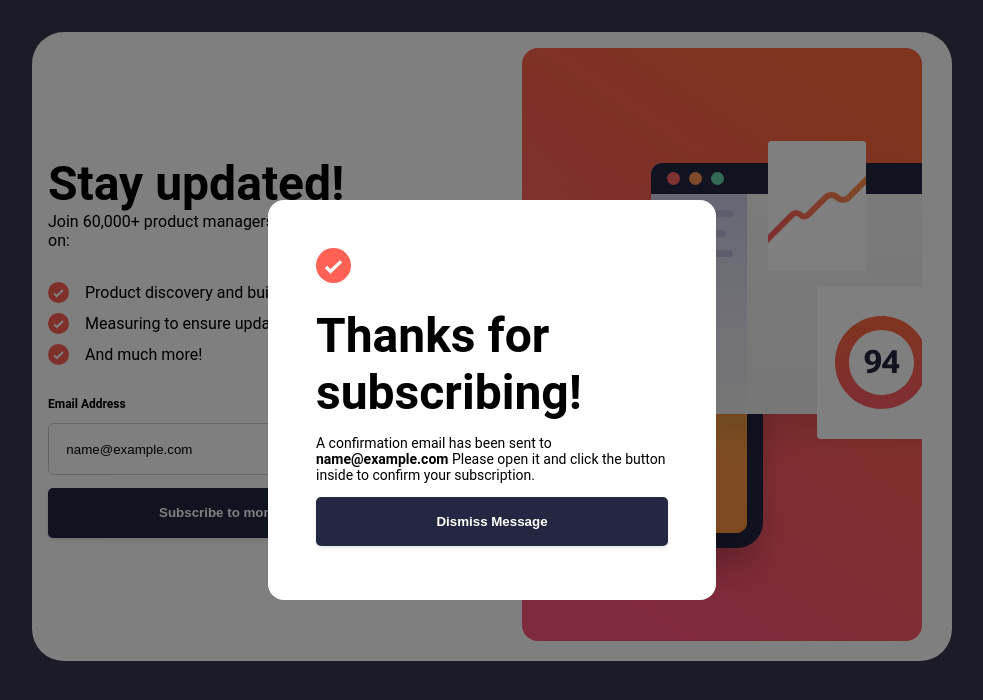
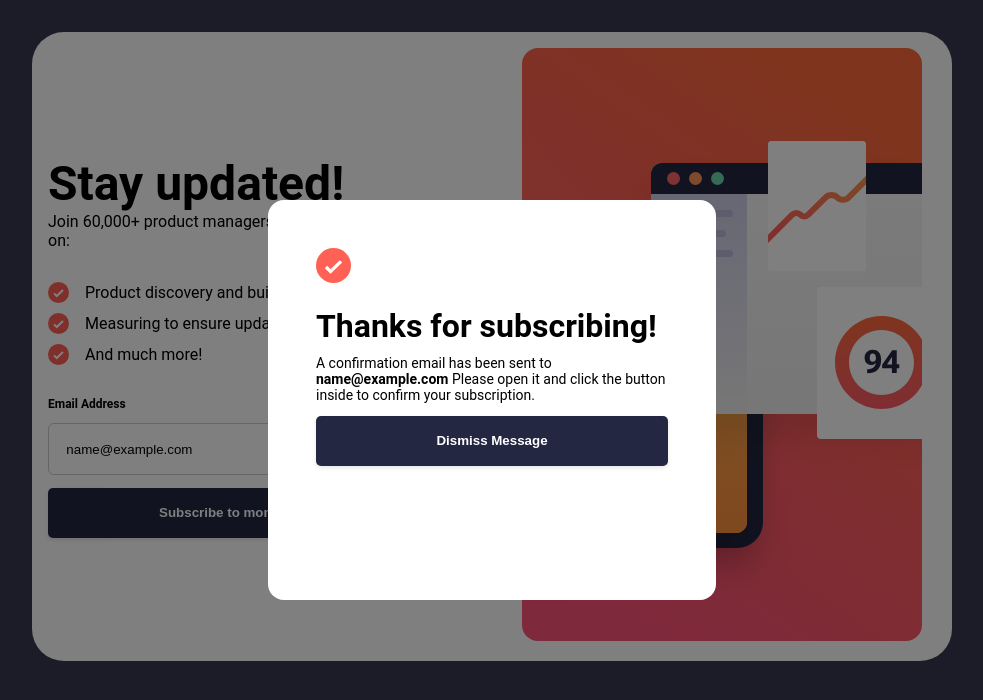
Before and after one commit to abmanaf/Newsletter-sign-up, a React (Vite) app: page / in a window 1280 px wide. Both pictures are taken after typing "name@example.com" into the empty fields and a click on the button "Subscribe to monthly newsletter". Shown: the top 700 px of the page, without its empty margins (148-1131 px from the left). Built offline with nearby package versions, Linux system fonts and the light colour scheme; a web font is replaced by a local one.

Commit message:
minor changes

```diff
--- a/src/Modal.jsx
+++ b/src/Modal.jsx
@@ -13,7 +13,7 @@ function Modal({ show, onClose, email }) {
             <img src="../assets/images/icon-list.svg" alt="icon-list" />
         </div>
         <div style={{textAlign: 'start'}}>
-            <h1 style={{ marginBottom: '0.3em'}}>Thanks for subscribing!</h1>
+            <h1 style={{fontSize: '2em', marginBottom: '0.3em'}}>Thanks for subscribing!</h1>
             <p style={{fontSize: '14px'}}>A confirmation email has been sent to  <strong>{email}</strong>  Please open it  and click the button inside to confirm your subscription.</p>
         </div>
         <button onClick={onClose} className="modal-button">Dismiss Message</button>
```
